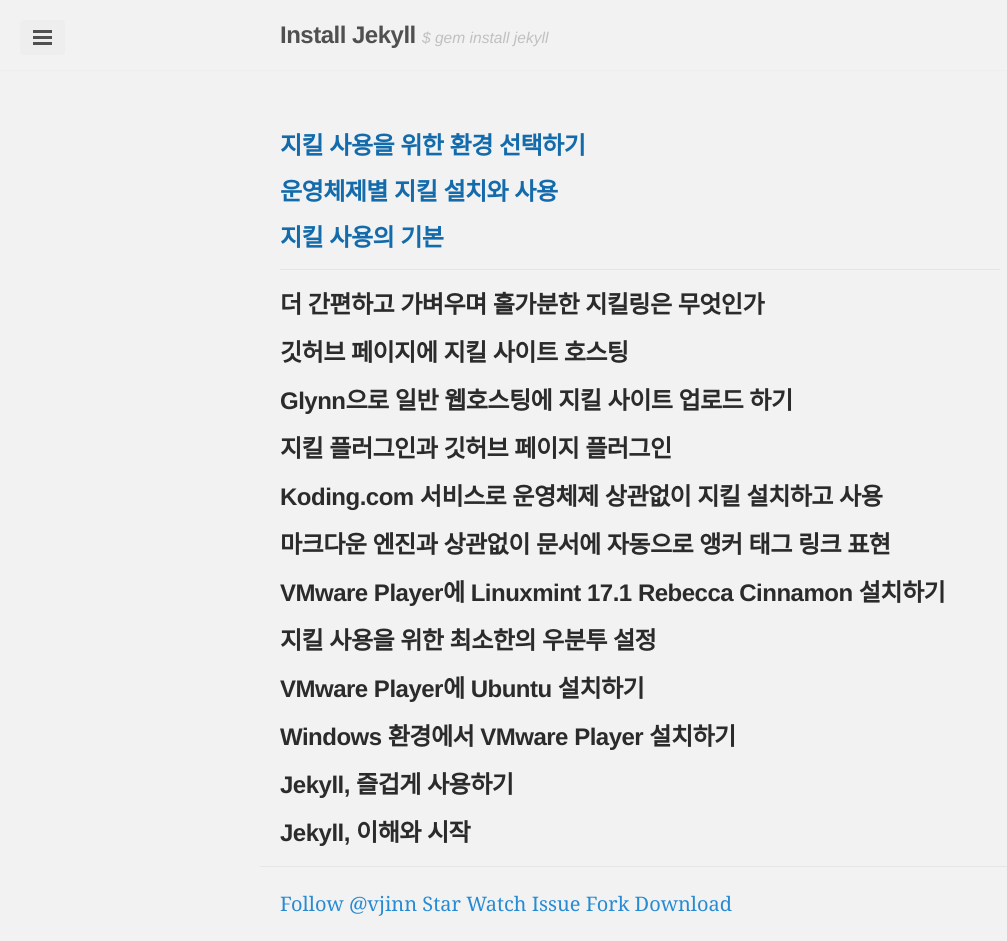
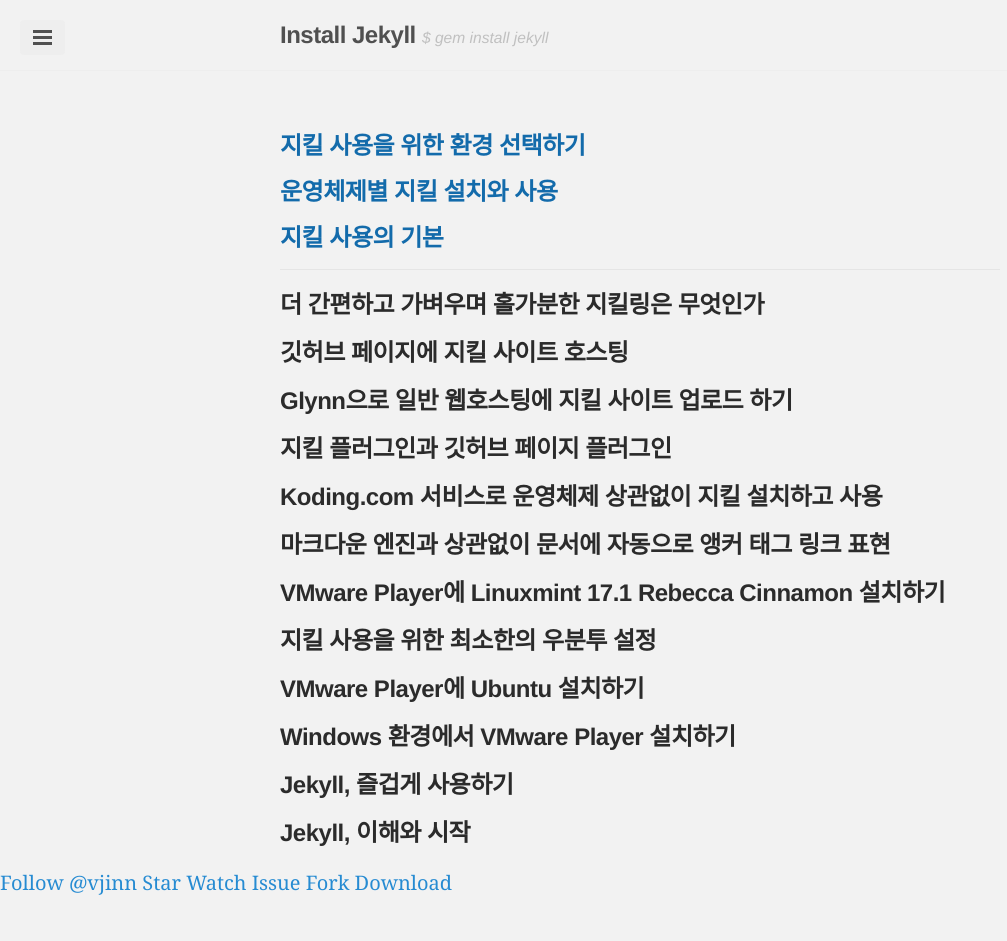
Before and after one commit to vjinn/vjinn.github.io, a Jekyll site: the page built from index.html, in a window 1280 px wide. Shown: the whole page, without its empty margins (0-1007 px from the left). Built offline with Jekyll 4.4.1, drawn with Linux system fonts in a browser that asks for light colours; Markdown is read by kramdown in place of the engine named in the settings; after the commit the page ends 900 px from its top, so only the background shows below that.

Commit message:
Update default.html

```diff
--- a/_layouts/default.html
+++ b/_layouts/default.html
@@ -22,9 +22,9 @@
       <div class="container content">
         {{ content }}
       </div>
-			<div class="gbtn-wrap">
+	<!--div class="gbtn-wrap">
         {% include github-btn.html %}
-      </div>
+      </div-->
 
     </div>
 
```
